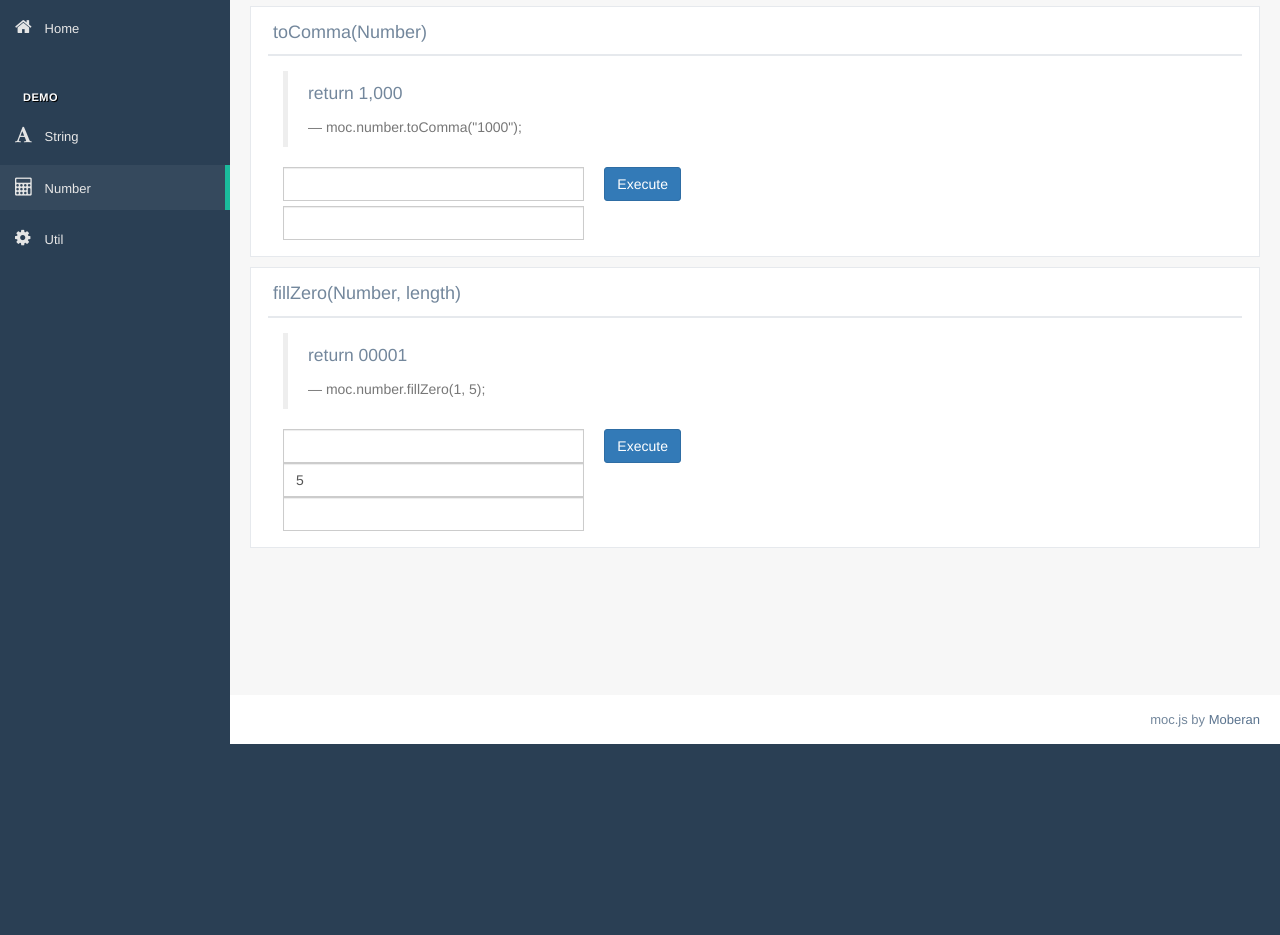
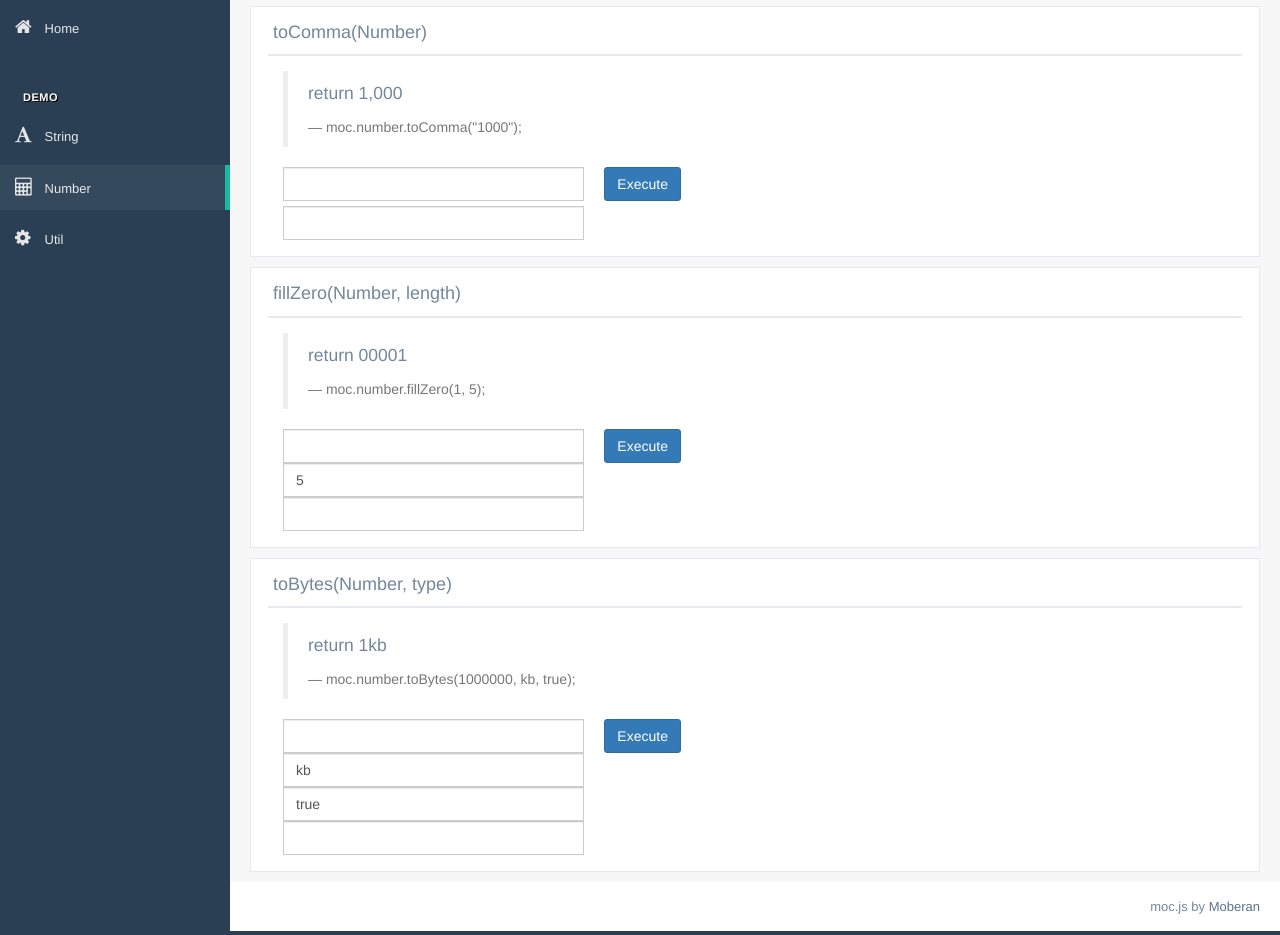
Before and after one commit to MoberanCompany/moc.js, a plain HTML site: page demo/number.html in a window 1280 px wide. Shown: the part 93-1028 px from the top of the page. Before the commit the page ends 841 px from the top, so only its background shows below. Drawn offline with Linux system fonts and the light colour scheme.

Commit message:
number 01

```diff
--- a/demo/number.html
+++ b/demo/number.html
@@ -149,6 +149,47 @@
                         </div>
                     </div>
                 </div>
+                <!-- fillZero -->
+
+                <!-- toBytes -->
+                <div class="col-md-12">
+                    <div class="x_panel">
+                        <div class="x_title">
+                            <h2>toBytes(Number, type)</h2>
+
+                            <div class="clearfix"></div>
+                        </div>
+                        <div class="x_content">
+                            <div class="col-md-12 col-lg-12 col-sm-12">
+                                <blockquote>
+                                    <p>return 1kb</p>
+                                    <p>
+                                        <small>moc.number.toBytes(1000000, kb, true);</small>
+                                    </p>
+                                </blockquote>
+                                <div class="row">
+                                    <div class="col-md-4">
+                                        <input type="text" class="form-control" id="txtToBytesData1">
+                                        <input type="text" class="form-control" id="txtToBytesData2" value="kb" placeholder="kb, mb, gb, tb, pb, eb, zb, yb">
+                                        <input type="text" class="form-control" id="txtToBytesData3" value="true" placeholder="">
+                                    </div>
+                                    <div class="col-md-4">
+                                        <button type="button" class="btn btn-primary" onclick="mocNumberDemo.toBytes()">
+                                            Execute
+                                        </button>
+                                    </div>
+                                </div>
+                                <div class="row">
+                                    <div class="col-md-4">
+                                        <input type="text" class="form-control" id="resultToBytes">
+                                    </div>
+                                </div>
+                            </div>
+                            <div class="clearfix"></div>
+                        </div>
+                    </div>
+                </div>
+                <!-- toBytes -->
             </div>
         </div>
         <!-- /page content -->
@@ -172,5 +213,35 @@
 <script src="vendors/fastclick/lib/fastclick.js"></script>
 <!-- Custom Theme Scripts -->
 <script src="js/custom.min.js"></script>
+
+<!-- moc.js -->
+<script src="../lib/moc.js"></script>
+
+<script>
+
+//    return ((a * 100) + (b * 100)) / 100;
+
+    var mocNumberDemo = {
+        toComma: function () {
+            var inputValue = $('#txtComma').val();
+            var result = moc.number.toComma(inputValue);
+            $('#resultComma').val(result);
+        },
+        fillZero: function () {
+            var inputValue1 = $('#txtFillZeroData1').val();
+            var inputValue2 = $('#txtFillZeroData2').val();
+            var result = moc.number.fillZero(inputValue1, inputValue2);
+            $('#resultFillZero').val(result);
+        },
+        toBytes: function(){
+            var inputValue1 = $('#txtToBytesData1').val();
+            var inputValue2 = $('#txtToBytesData2').val();
+            var inputValue3 = $('#txtToBytesData3').val();
+            var result = moc.number.toBytes(inputValue1, inputValue2, inputValue3);
+            $('#resultToBytes').val(result);
+        }
+    };
+</script>
+
 </body>
 </html>
```
Also changed, not shown: lib/moc.js (+2 -3 lines).
